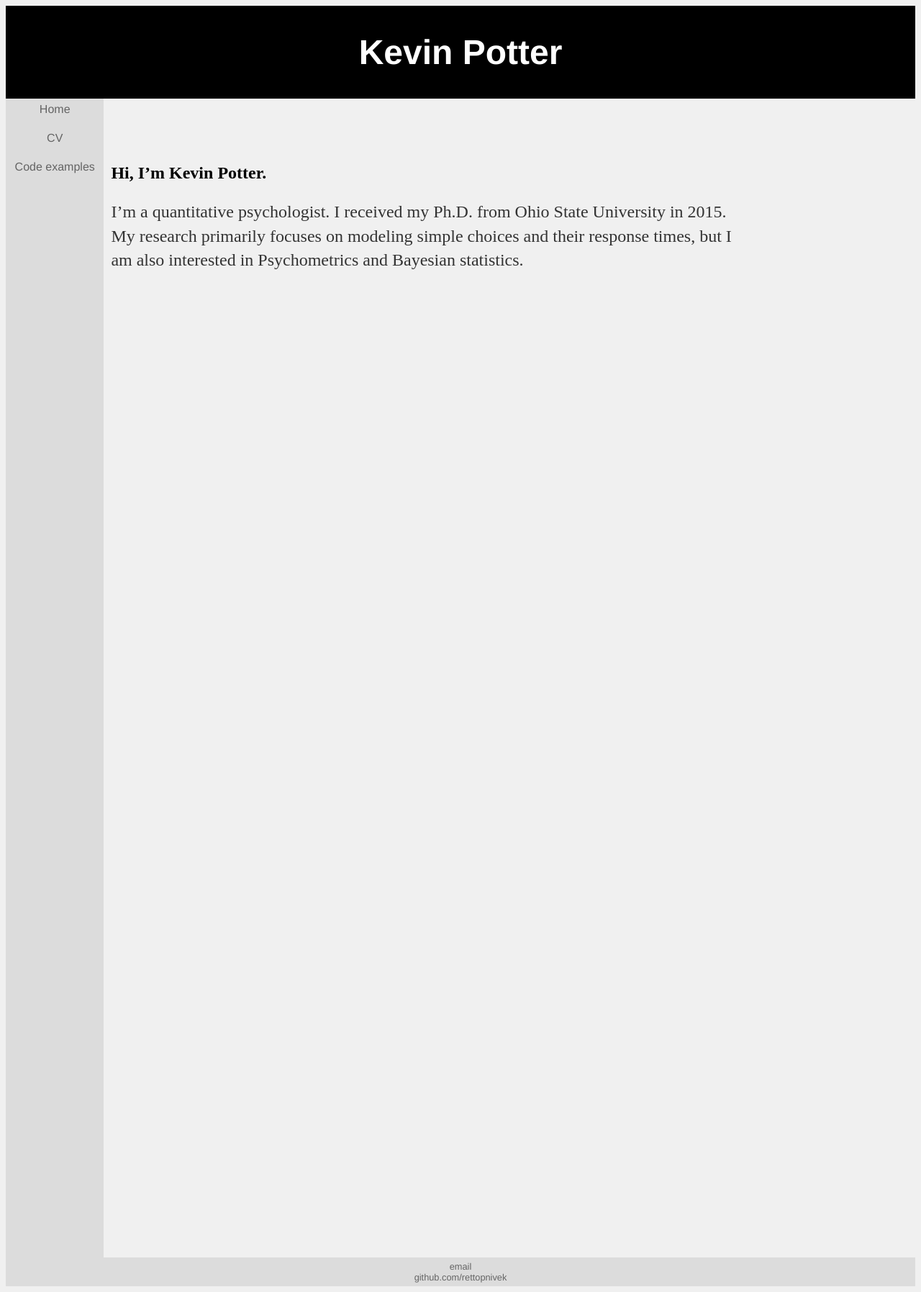
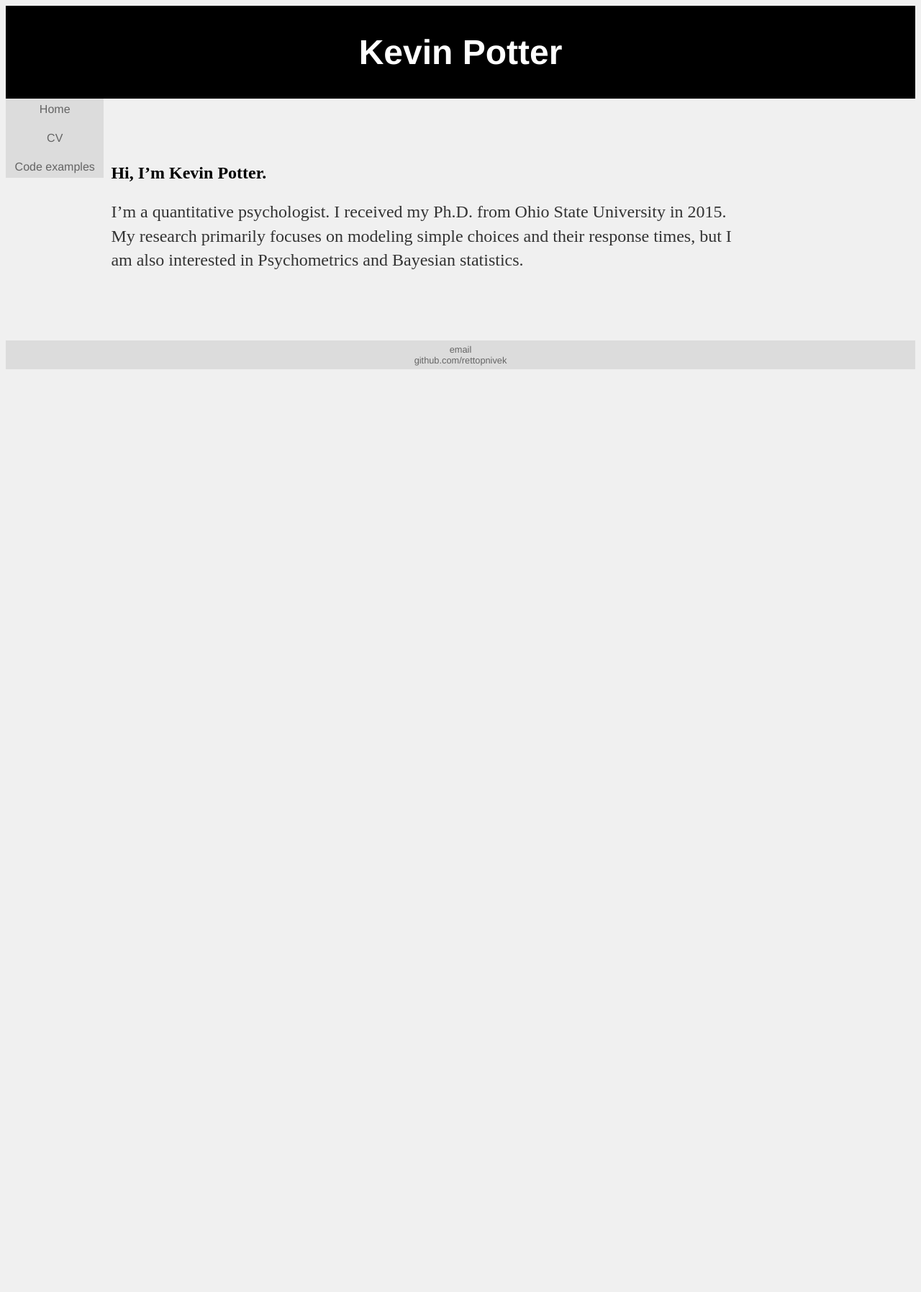
Before and after one commit to rettopnivek/rettopnivek.github.io, a Jekyll site: the page built from index.md, in a window 1280 px wide. Shown: the whole page at 72% size. Built offline with Jekyll 4.4.1, drawn with Linux system fonts in a browser that asks for light colours; after the commit the page ends 900 px from its top, so only the background shows below that.

Commit message:
Update main.css

```diff
--- a/css/main.css
+++ b/css/main.css
@@ -5,11 +5,12 @@
     padding:5px;
 }
 #nav {
+    position:relative;
     font-family:'Helvetica', 'Arial', 'Sans-Serif';
     text-align:center;
     line-height:20px;
     background-color:rgb(220,220,220);
-    height:1600px;
+    height:90%;
     width:10%;
     float:left;
     padding:5px;
```
